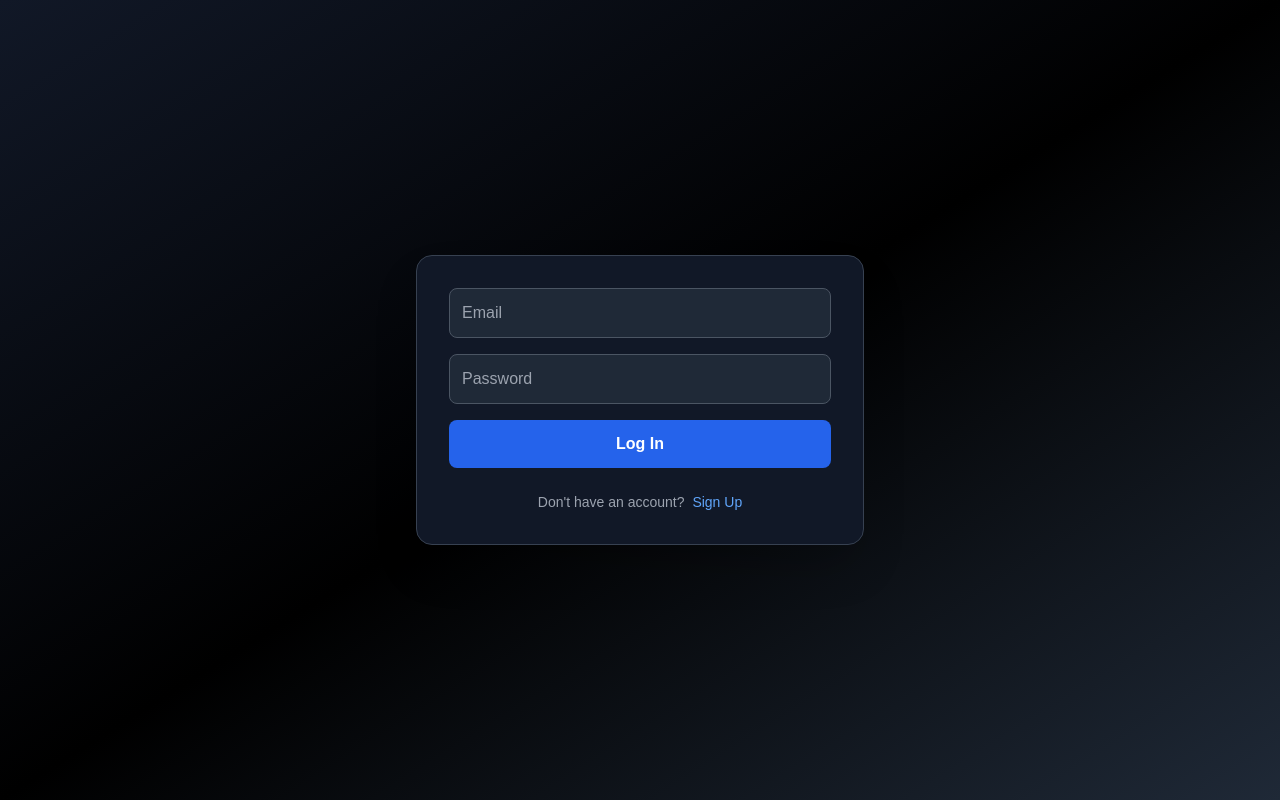
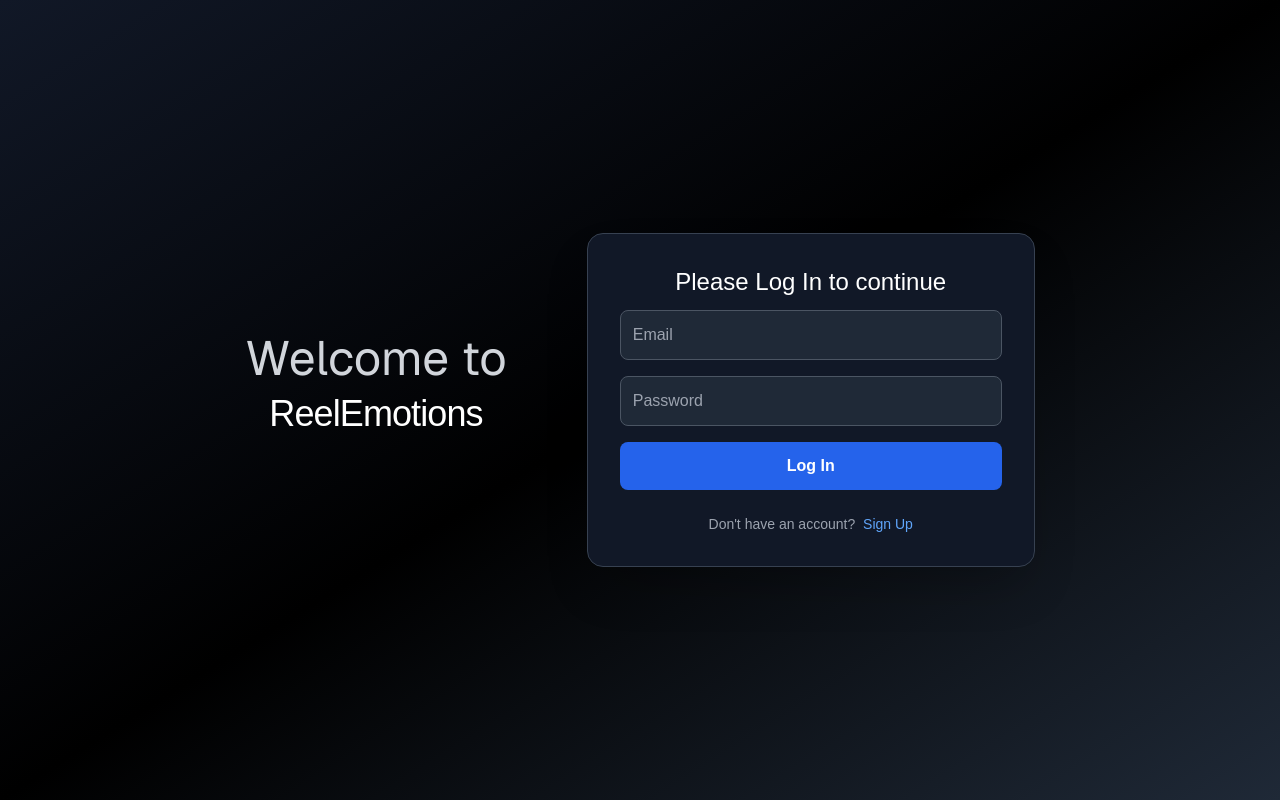
Before and after one commit to hanluu1/movie-app, a Next.js app: page /login in a window 1280 px wide. Built offline with nearby package versions, Linux system fonts and the light colour scheme; no server answers; a web font is replaced by a local one.

Commit message:
update ui for login/signup page

```diff
--- a/src/app/(auth)/login/page.tsx
+++ b/src/app/(auth)/login/page.tsx
@@ -77,14 +77,20 @@ export default function AuthPage () {
 
 
   return (
-    <div className="min-h-screen bg-gradient-to-br from-gray-900 via-black to-gray-800 flex items-center justify-center">
+    <div className="flex flex-col gap-5 min-h-screen bg-gradient-to-br from-gray-900 via-black to-gray-800 items-center justify-center sm:flex-row sm:gap-20">
+      <div className="flex flex-col gap-2 items-center mb-8">
+        <div className=" text-4xl text-gray-300 font-sans mb-1 sm:text-5xl">
+          Welcome to
+        </div>
+        <div className="font-logo text-3xl tracking-tight text-white leading-none sm:text-4xl">
+          ReelEmotions
+        </div>
+      </div>
       <div className="w-full max-w-md bg-gray-900 border border-gray-700 p-8 rounded-2xl shadow-2xl">
+        <div className='flex items-center justify-center text-white text-2xl mb-3'>Please {isLogin ? 'Log In to continue' : 'Sign Up'} </div>
         <form onSubmit={handleSubmit} className="flex flex-col gap-4">
           {!isLogin && (
-            <>
-              <div className="text-2xl font-bold text-white text-center mb-2">
-                Create An Account
-              </div>
+
             <input
               className="bg-gray-800 border border-gray-600 text-white placeholder-gray-400 p-3 rounded-lg focus:outline-none focus:ring-2 focus:ring-blue-500"
               type="text"
@@ -93,7 +99,7 @@ export default function AuthPage () {
               onChange={(e) => setUsername(e.target.value)}
               required
             />
-            </>
+
           )}
           <input
             className="bg-gray-800 border border-gray-600 text-white placeholder-gray-400 p-3 rounded-lg focus:outline-none focus:ring-2 focus:ring-blue-500"
```
Lines whose indentation alone changed are shown as unchanged.
